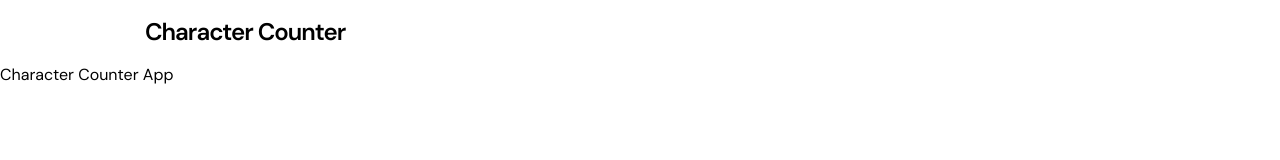
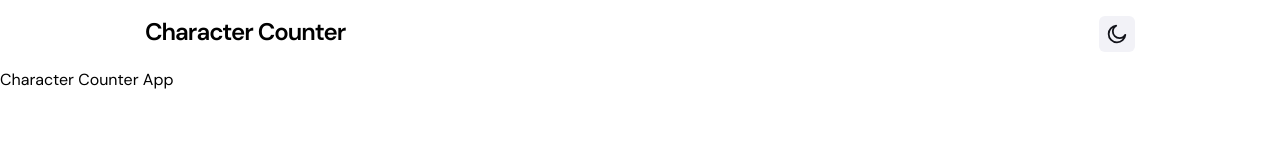
Before and after one commit to shoyo-22/vue-character-counter, a Vue app: page / in a window 1280 px wide. Shown: the top 160 px of the page. Built offline with nearby package versions, Linux system fonts and the light colour scheme.

Commit message:
refactor: use theme switcher inside AppNavbar

```diff
--- a/src/widgets/navbar/ui/AppNavbar.vue
+++ b/src/widgets/navbar/ui/AppNavbar.vue
@@ -1,5 +1,6 @@
 <script setup lang="ts">
 import { BaseContainer } from '@/shared/ui';
+import { ThemeSwitcher } from '@/features/theme-switcher';
 </script>
 
 <template>
@@ -12,6 +13,7 @@ import { BaseContainer } from '@/shared/ui';
           Character Counter
         </span>
       </div>
+      <ThemeSwitcher />
     </BaseContainer>
   </header>
 </template>
```
